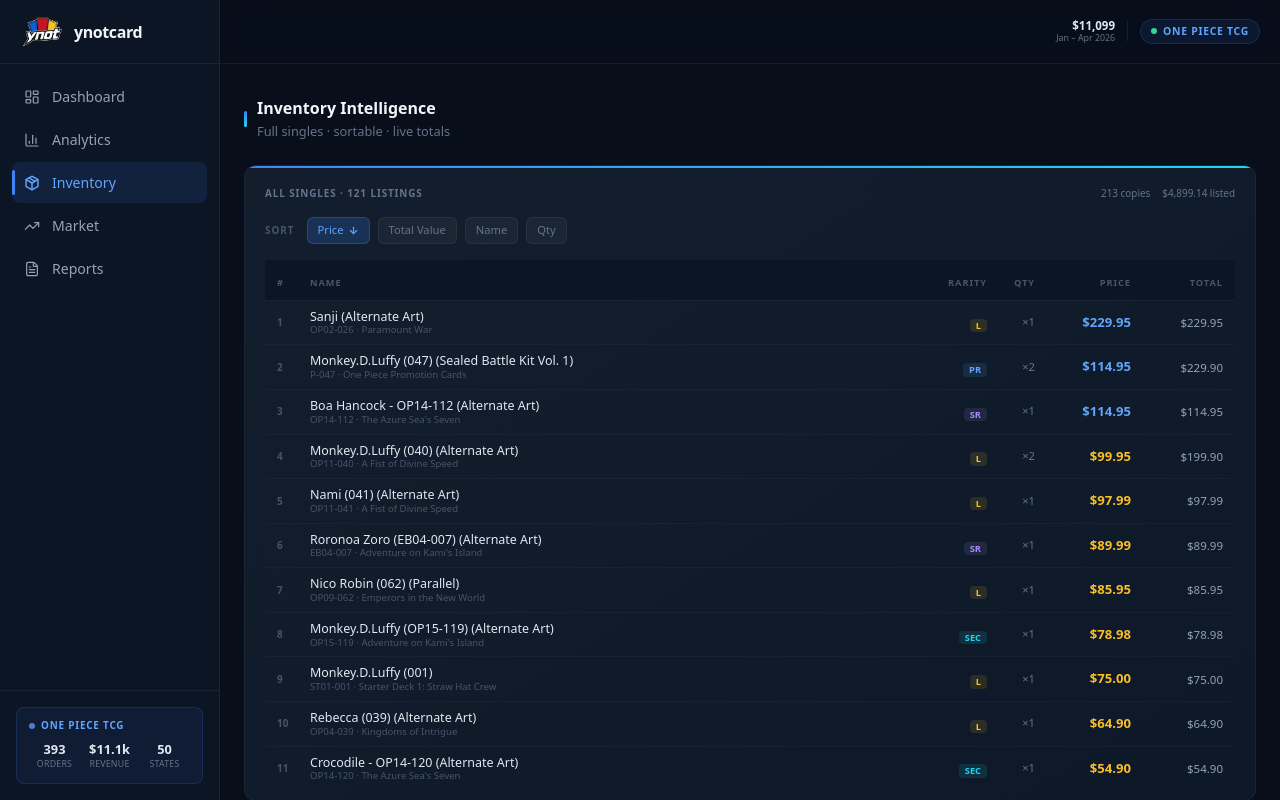
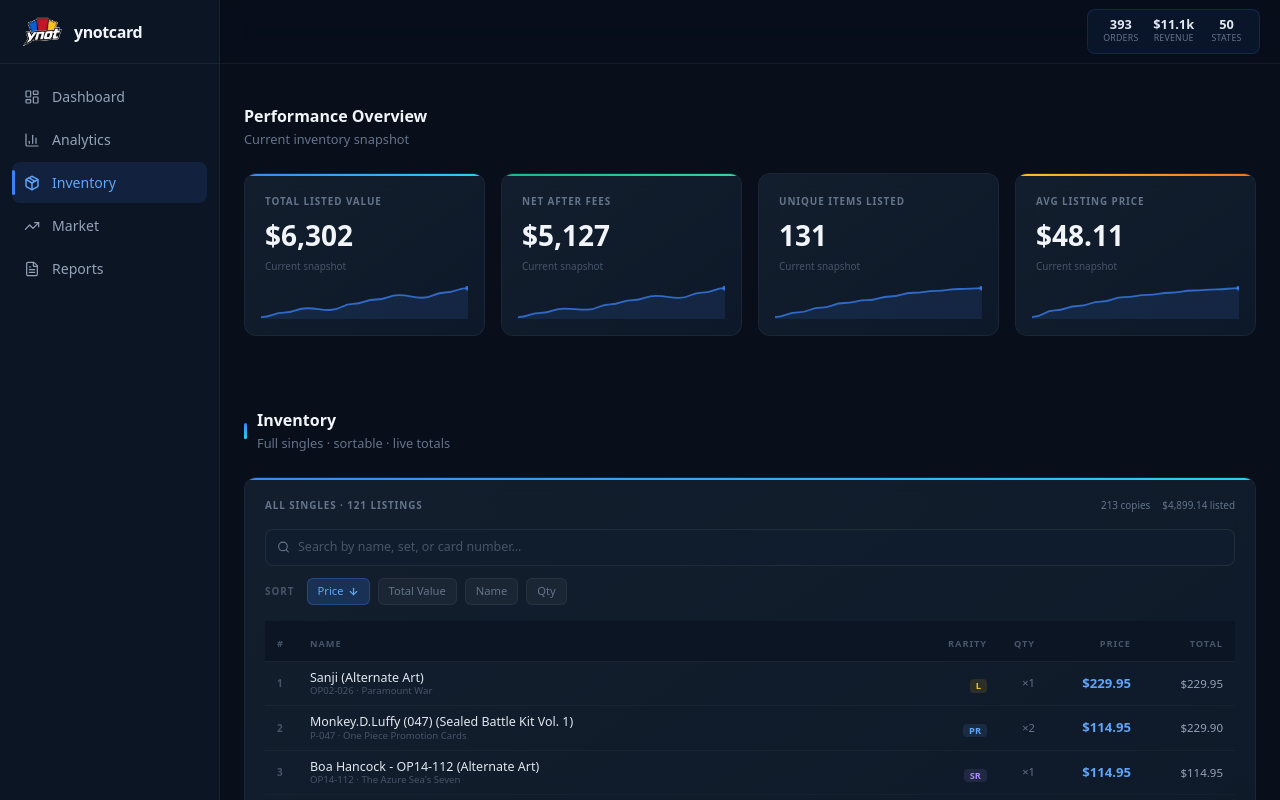
Before and after one commit to Tonyl3260/ynotcard, a Next.js app: page /inventory in a window 1280 px wide. Built offline with nearby package versions, Linux system fonts and the light colour scheme.

Commit message:
update landingpage + inventory

```diff
--- a/app/inventory/page.tsx
+++ b/app/inventory/page.tsx
@@ -1,8 +1,14 @@
 import type { Metadata } from 'next'
+import { KPIOverview } from '@/components/sections/kpi-overview'
 import { InventoryIntelligence } from '@/components/sections/inventory-intelligence'
 
 export const metadata: Metadata = { title: 'Inventory' }
 
 export default function InventoryPage() {
-  return <InventoryIntelligence />
+  return (
+    <>
+      <KPIOverview />
+      <InventoryIntelligence />
+    </>
+  )
 }
--- a/app/page.tsx
+++ b/app/page.tsx
@@ -2,7 +2,6 @@
 import { ExecutiveSummary } from '@/components/sections/executive-summary'
 import { StatsStrip } from '@/components/sections/stats-strip'
 import { KeyInsights } from '@/components/sections/key-insights'
-import { Footer } from '@/components/sections/footer'
 
 export default function Page() {
   return (
@@ -11,7 +10,6 @@
       <ExecutiveSummary />
       <StatsStrip />
       <KeyInsights />
-      <Footer />
     </>
   )
 }
--- a/components/nav/shell.tsx
+++ b/components/nav/shell.tsx
@@ -14,6 +14,7 @@
   X,
 } from 'lucide-react'
 import { cn } from '@/lib/utils'
+import { Footer } from '@/components/sections/footer'
 
 const NAV = [
   { label: 'Dashboard', href: '/',          Icon: LayoutDashboard },
@@ -133,29 +134,6 @@
           <NavItems onNavigate={onClose} />
         </div>
 
-        {/* Footer badge */}
-        <div className="shrink-0 px-4 py-4 border-t border-white/[0.06]">
-          <div className="rounded-lg bg-primary-500/[0.07] border border-primary-500/[0.18] px-3 pt-2.5 pb-3">
-            <div className="flex items-center gap-1.5 mb-2.5">
-              <span className="h-1.5 w-1.5 rounded-full bg-primary-400 animate-pulse shrink-0" />
-              <span className="text-[0.62rem] font-bold uppercase tracking-[0.08em] text-primary-400">One Piece TCG</span>
-            </div>
-            <div className="grid grid-cols-3 gap-1 text-center">
-              <div>
-                <p className="text-[0.8rem] font-bold text-slate-200 leading-none">393</p>
-                <p className="text-[0.55rem] text-slate-500 uppercase tracking-wide mt-0.5">orders</p>
-              </div>
-              <div>
-                <p className="text-[0.8rem] font-bold text-slate-200 leading-none">$11.1k</p>
-                <p className="text-[0.55rem] text-slate-500 uppercase tracking-wide mt-0.5">revenue</p>
-              </div>
-              <div>
-                <p className="text-[0.8rem] font-bold text-slate-200 leading-none">50</p>
-                <p className="text-[0.55rem] text-slate-500 uppercase tracking-wide mt-0.5">states</p>
-              </div>
-            </div>
-          </div>
-        </div>
       </aside>
     </>
   )
@@ -182,17 +160,24 @@
 
       <div className="flex-1" />
 
-      {/* Right: season badge + revenue stat */}
+      {/* Right: One Piece TCG stats */}
       <div className="hidden sm:flex items-center gap-3">
-        <div className="hidden md:block text-right">
-          <p className="text-[0.72rem] font-semibold text-slate-200 leading-none">$11,099</p>
-          <p className="text-[0.55rem] text-slate-500 leading-none mt-0.5">Jan – Apr 2026</p>
+        <div className="rounded-lg bg-primary-500/[0.07] border border-primary-500/[0.18] px-3 pt-2 pb-2">
+          <div className="grid grid-cols-3 gap-3 text-center">
+            <div>
+              <p className="text-[0.8rem] font-bold text-slate-200 leading-none">393</p>
+              <p className="text-[0.55rem] text-slate-500 uppercase tracking-wide mt-0.5">orders</p>
+            </div>
+            <div>
+              <p className="text-[0.8rem] font-bold text-slate-200 leading-none">$11.1k</p>
+              <p className="text-[0.55rem] text-slate-500 uppercase tracking-wide mt-0.5">revenue</p>
+            </div>
+            <div>
+              <p className="text-[0.8rem] font-bold text-slate-200 leading-none">50</p>
+              <p className="text-[0.55rem] text-slate-500 uppercase tracking-wide mt-0.5">states</p>
+            </div>
+          </div>
         </div>
-        <div className="hidden md:block h-5 w-[1px] bg-white/[0.08]" />
-        <span className="inline-flex items-center gap-1.5 rounded-full bg-primary-500/10 border border-primary-500/20 px-2.5 py-1">
-          <span className="h-1.5 w-1.5 rounded-full bg-emerald-400 animate-pulse" />
-          <span className="text-[0.65rem] font-bold uppercase tracking-[0.07em] text-primary-400">One Piece TCG</span>
-        </span>
       </div>
     </header>
   )
@@ -212,6 +197,7 @@
         <Topbar onMenuClick={() => setSidebarOpen(true)} />
         <main className="flex-1 overflow-y-auto">
           {children}
+          <Footer />
         </main>
       </div>
     </div>
--- a/components/sections/inventory-intelligence.tsx
+++ b/components/sections/inventory-intelligence.tsx
@@ -2,7 +2,7 @@
 
 import React, { useState } from 'react'
 import { motion } from 'framer-motion'
-import { ArrowUp, ArrowDown } from 'lucide-react'
+import { ArrowUp, ArrowDown, Search } from 'lucide-react'
 import { Card } from '@/components/ui/card'
 import { cn } from '@/lib/utils'
 import inventoryData from '@/inventory.json'
@@ -55,18 +55,27 @@
 function InventoryTable() {
   const [sortKey, setSortKey] = useState<SortKey>('price')
   const [sortDir, setSortDir] = useState<SortDir>('desc')
+  const [search, setSearch]   = useState('')
 
   function selectSort(key: SortKey) {
     if (sortKey === key) {
       setSortDir(d => d === 'asc' ? 'desc' : 'asc')
     } else {
       setSortKey(key)
-      // numeric fields default desc (highest first), name defaults asc
       setSortDir(key === 'name' ? 'asc' : 'desc')
     }
   }
 
-  const sorted = [...SINGLES].sort((a, b) => {
+  const query    = search.trim().toLowerCase()
+  const filtered = query
+    ? SINGLES.filter(i =>
+        i.name.toLowerCase().includes(query) ||
+        i.set.toLowerCase().includes(query)  ||
+        (i.number ?? '').toLowerCase().includes(query)
+      )
+    : SINGLES
+
+  const sorted = [...filtered].sort((a, b) => {
     let diff = 0
     if      (sortKey === 'name')               diff = a.name.localeCompare(b.name)
     else if (sortKey === 'qty')                diff = a.qty - b.qty
@@ -80,7 +89,7 @@
       {/* Header row */}
       <div className="flex flex-wrap items-center justify-between gap-3 mb-4">
         <p className="text-[0.62rem] font-bold uppercase tracking-[0.09em] text-slate-500">
-          All Singles · {SINGLES.length} listings
+          All Singles · {filtered.length}{filtered.length !== SINGLES.length ? `/${SINGLES.length}` : ''} listings
         </p>
         <div className="flex items-center gap-3">
           <span className="text-[0.62rem] text-slate-500 tabular-nums">{TOTAL_COPIES} copies</span>
@@ -88,6 +97,18 @@
             ${TOTAL_VALUE.toLocaleString('en-US', { minimumFractionDigits: 2 })} listed
           </span>
         </div>
+      </div>
+
+      {/* Search */}
+      <div className="relative mb-3">
+        <Search size={13} className="absolute left-3 top-1/2 -translate-y-1/2 text-slate-500 pointer-events-none" />
+        <input
+          type="text"
+          value={search}
+          onChange={e => setSearch(e.target.value)}
+          placeholder="Search by name, set, or card number…"
+          className="w-full pl-8 pr-3 py-2 rounded-lg bg-canvas-800/60 border border-white/[0.07] text-[0.78rem] text-slate-200 placeholder:text-slate-600 focus:outline-none focus:border-primary-500/50 focus:bg-canvas-800 transition-colors"
+        />
       </div>
 
       {/* Sort controls */}
@@ -194,7 +215,7 @@
       <div className="flex items-center gap-2.5 mb-6">
         <span className="h-4 w-[3px] rounded-full bg-gradient-to-b from-primary-500 to-cyan-400 shrink-0" />
         <div>
-          <h2 className="text-[1rem] font-semibold text-slate-100">Inventory Intelligence</h2>
+          <h2 className="text-[1rem] font-semibold text-slate-100">Inventory</h2>
           <p className="text-[0.8rem] text-slate-500 mt-0.5">Full singles · sortable · live totals</p>
         </div>
       </div>
--- a/components/sections/kpi-overview.tsx
+++ b/components/sections/kpi-overview.tsx
@@ -8,9 +8,16 @@
   useMotionValue,
   useTransform,
 } from 'framer-motion'
-import { TrendingDown, TrendingUp } from 'lucide-react'
 import { Card } from '@/components/ui/card'
-import { cn } from '@/lib/utils'
+import inventoryData from '@/inventory.json'
+
+// ── Derived values from inventory snapshot ────────────────────────────────────
+
+const s = inventoryData.summary
+const revenue   = s.grand_total_revenue                              // 6301.92
+const net       = s.grand_total_net                                  // 5127.22
+const active    = s.total_singles_listings + s.total_sealed_listings // 131
+const avgPrice  = revenue / active                                   // 48.10
 
 // ── Types ─────────────────────────────────────────────────────────────────────
 
@@ -18,84 +25,49 @@
   label: string
   value: number
   format: (v: number) => string
-  trend: number        // % change vs prior period
-  positiveIsGood: boolean
   sparkline: number[]
   accent?: 'blue' | 'gold' | 'green' | 'red' | 'purple'
 }
 
-// ── Mock data ─────────────────────────────────────────────────────────────────
+// ── Data ──────────────────────────────────────────────────────────────────────
 
 const KPIS: KPIData[] = [
   {
     label: 'Total Listed Value',
-    value: 6302,
+    value: revenue,
     format: (v) => '$' + Math.round(v).toLocaleString('en-US'),
-    trend: 8.3,
-    positiveIsGood: true,
-    sparkline: [3000, 3500, 4000, 3800, 4500, 5000, 5500, 5200, 5800, 6302],
+    sparkline: [3000, 3500, 4000, 3800, 4500, 5000, 5500, 5200, 5800, revenue],
     accent: 'blue',
   },
   {
     label: 'Net After Fees',
-    value: 5127,
+    value: net,
     format: (v) => '$' + Math.round(v).toLocaleString('en-US'),
-    trend: 7.1,
-    positiveIsGood: true,
-    sparkline: [2400, 2800, 3200, 3100, 3600, 4000, 4400, 4200, 4700, 5127],
+    sparkline: [2400, 2800, 3200, 3100, 3600, 4000, 4400, 4200, 4700, net],
     accent: 'green',
   },
   {
-    label: 'Net Margin',
-    value: 81.4,
-    format: (v) => v.toFixed(1) + '%',
-    trend: 1.2,
-    positiveIsGood: true,
-    sparkline: [78, 79, 80, 79.5, 80.5, 81, 80.8, 81.2, 81, 81.4],
-  },
-  {
-    label: 'Singles Listed',
-    value: 121,
+    label: 'Unique Items Listed',
+    value: active,
     format: (v) => Math.round(v).toString(),
-    trend: -2.5,
-    positiveIsGood: true,
-    sparkline: [90, 95, 100, 105, 108, 112, 115, 118, 120, 121],
-  },
-  {
-    label: 'Active Listings',
-    value: 131,
-    format: (v) => Math.round(v).toString(),
-    trend: 3.2,
-    positiveIsGood: true,
-    sparkline: [100, 105, 110, 115, 118, 122, 126, 128, 130, 131],
+    sparkline: [100, 105, 110, 115, 118, 122, 126, 128, 130, active],
   },
   {
     label: 'Avg Listing Price',
-    value: 48.10,
+    value: avgPrice,
     format: (v) => '$' + v.toFixed(2),
-    trend: 5.2,
-    positiveIsGood: true,
-    sparkline: [35, 38, 40, 42, 44, 45, 46, 47, 47.5, 48.10],
+    sparkline: [35, 38, 40, 42, 44, 45, 46, 47, 47.5, avgPrice],
     accent: 'gold',
-  },
-  {
-    label: 'Reprice Alerts',
-    value: 67,
-    format: (v) => Math.round(v).toString(),
-    trend: 33,
-    positiveIsGood: false,
-    sparkline: [30, 35, 40, 45, 50, 55, 60, 63, 65, 67],
-    accent: 'red',
   },
 ]
 
 // ── Sparkline ─────────────────────────────────────────────────────────────────
 
 function buildPath(data: number[], w: number, h: number): string {
-  const min = Math.min(...data)
-  const max = Math.max(...data)
+  const min   = Math.min(...data)
+  const max   = Math.max(...data)
   const range = max - min || 1
-  const pad = 2
+  const pad   = 2
 
   const xs = data.map((_, i) => (i / (data.length - 1)) * w)
   const ys = data.map(v => h - pad - ((v - min) / range) * (h - pad * 2))
@@ -108,11 +80,12 @@
   return d
 }
 
-function Sparkline({ data, good }: { data: number[]; good: boolean }) {
-  const W = 200
-  const H = 32
-  const stroke = good ? 'rgba(59,130,246,0.75)' : 'rgba(239,68,68,0.65)'
-  const fill   = good ? 'rgba(59,130,246,0.12)' : 'rgba(239,68,68,0.08)'
+function Sparkline({ data, accent }: { data: number[]; accent?: string }) {
+  const W      = 200
+  const H      = 32
+  const isRed  = accent === 'red'
+  const stroke = isRed ? 'rgba(239,68,68,0.65)'  : 'rgba(59,130,246,0.75)'
+  const fill   = isRed ? 'rgba(239,68,68,0.08)'  : 'rgba(59,130,246,0.12)'
   const path   = buildPath(data, W, H)
   const areaPath = `${path} L ${W},${H} L 0,${H} Z`
 
@@ -120,7 +93,6 @@
     <svg viewBox={`0 0 ${W} ${H}`} className="w-full" preserveAspectRatio="none">
       <path d={areaPath} fill={fill} />
       <path d={path} fill="none" stroke={stroke} strokeWidth="1.75" strokeLinecap="round" />
-      {/* Endpoint dot */}
       <circle
         cx={W}
         cy={buildPath(data, W, H).match(/[\d.]+$/)?.[0] ?? H / 2}
@@ -144,7 +116,7 @@
   format: (v: number) => string
   inView: boolean
 }) {
-  const count = useMotionValue(0)
+  const count   = useMotionValue(0)
   const display = useTransform(count, format)
 
   useEffect(() => {
@@ -159,11 +131,8 @@
 // ── KPI card ──────────────────────────────────────────────────────────────────
 
 function KPICard({ kpi, index }: { kpi: KPIData; index: number }) {
-  const ref = useRef<HTMLDivElement>(null)
+  const ref    = useRef<HTMLDivElement>(null)
   const inView = useInView(ref, { once: true, margin: '-40px' })
-
-  const isGood = kpi.positiveIsGood ? kpi.trend > 0 : kpi.trend < 0
-  const TrendIcon = kpi.trend > 0 ? TrendingUp : TrendingDown
 
   return (
     <motion.div
@@ -179,29 +148,18 @@
         hoverable
         className="p-5 h-full flex flex-col gap-0"
       >
-        {/* Label */}
         <p className="text-[0.62rem] font-bold uppercase tracking-[0.09em] text-slate-500 mb-3">
           {kpi.label}
         </p>
 
-        {/* Value */}
         <div className="text-[1.75rem] font-bold text-slate-100 tabular-nums leading-none mb-2.5">
           <Counter to={kpi.value} format={kpi.format} inView={inView} />
         </div>
 
-        {/* Trend */}
-        <div className={cn(
-          'flex items-center gap-1 text-[0.72rem] font-semibold mb-3',
-          isGood ? 'text-emerald-400' : 'text-red-400',
-        )}>
-          <TrendIcon size={11} strokeWidth={2.5} className="shrink-0" />
-          <span>{Math.abs(kpi.trend)}%</span>
-          <span className="text-slate-600 font-normal">vs last month</span>
-        </div>
+        <p className="text-[0.62rem] text-slate-600 mb-3">Current snapshot</p>
 
-        {/* Sparkline - pushed to bottom */}
         <div className="mt-auto -mx-1 -mb-1">
-          <Sparkline data={kpi.sparkline} good={isGood} />
+          <Sparkline data={kpi.sparkline} accent={kpi.accent} />
         </div>
       </Card>
     </motion.div>
@@ -213,16 +171,13 @@
 export function KPIOverview() {
   return (
     <section className="px-6 py-10 max-w-6xl mx-auto">
-      {/* Header */}
       <div className="flex items-end justify-between mb-6">
         <div>
           <h2 className="text-[1rem] font-semibold text-slate-100">Performance Overview</h2>
-          <p className="text-[0.8rem] text-slate-500 mt-0.5">Month-to-date · vs prior 30 days</p>
+          <p className="text-[0.8rem] text-slate-500 mt-0.5">Current inventory snapshot</p>
         </div>
-        <span className="text-[0.7rem] text-slate-600 hidden sm:block">Mock data</span>
       </div>
 
-      {/* Grid */}
       <div className="grid grid-cols-1 sm:grid-cols-2 md:grid-cols-3 xl:grid-cols-4 gap-4">
         {KPIS.map((kpi, i) => (
           <KPICard key={kpi.label} kpi={kpi} index={i} />
--- a/components/sections/sales-analytics.tsx
+++ b/components/sections/sales-analytics.tsx
@@ -346,9 +346,9 @@
     <Card className="p-5 h-full">
       <WidgetTitle>Top Sets by Listed Value</WidgetTitle>
       <div className="overflow-x-auto -mx-1 px-1">
-        <div className="grid gap-3 pb-2 border-b border-white/[0.05] mb-1 min-w-[360px]"
-          style={{ gridTemplateColumns: '1fr 60px 80px 64px' }}>
-          {['Set', 'Copies', 'Value', 'Margin'].map(h => (
+        <div className="grid gap-3 pb-2 border-b border-white/[0.05] mb-1 min-w-[280px]"
+          style={{ gridTemplateColumns: '1fr 60px 80px' }}>
+          {['Set', 'Copies', 'Value'].map(h => (
             <p key={h} className="text-[0.6rem] font-bold uppercase tracking-[0.08em] text-slate-600">{h}</p>
           ))}
         </div>
@@ -356,8 +356,8 @@
           {TOP_SETS.map((s, i) => (
             <div
               key={s.name}
-              className="grid items-center gap-3 py-2.5 border-b border-white/[0.04] last:border-0 min-w-[360px]"
-              style={{ gridTemplateColumns: '1fr 60px 80px 64px' }}
+              className="grid items-center gap-3 py-2.5 border-b border-white/[0.04] last:border-0 min-w-[280px]"
+              style={{ gridTemplateColumns: '1fr 60px 80px' }}
             >
               <div className="min-w-0 flex items-center gap-2">
                 <span className="h-5 w-5 rounded shrink-0 flex items-center justify-center text-[0.6rem] font-bold bg-primary-500/10 text-primary-400 border border-primary-500/20">
@@ -367,7 +367,6 @@
               </div>
               <p className="text-[0.8rem] tabular-nums text-slate-300">{s.units}</p>
               <p className="text-[0.8rem] tabular-nums font-semibold text-slate-100">${s.revenue.toLocaleString()}</p>
-              <p className="text-[0.8rem] tabular-nums text-emerald-400">{s.margin}%</p>
             </div>
           ))}
         </div>
@@ -507,9 +506,6 @@
         <DateFilter value={range} onChange={setRange} />
       </div>
 
-      {/* Tableau banner */}
-      <TableauBanner />
-
       {/* Stats strip */}
       <StatsStrip range={range} />
 
```
Also changed, not shown: components/sections/footer.tsx (+37 -31 lines).
